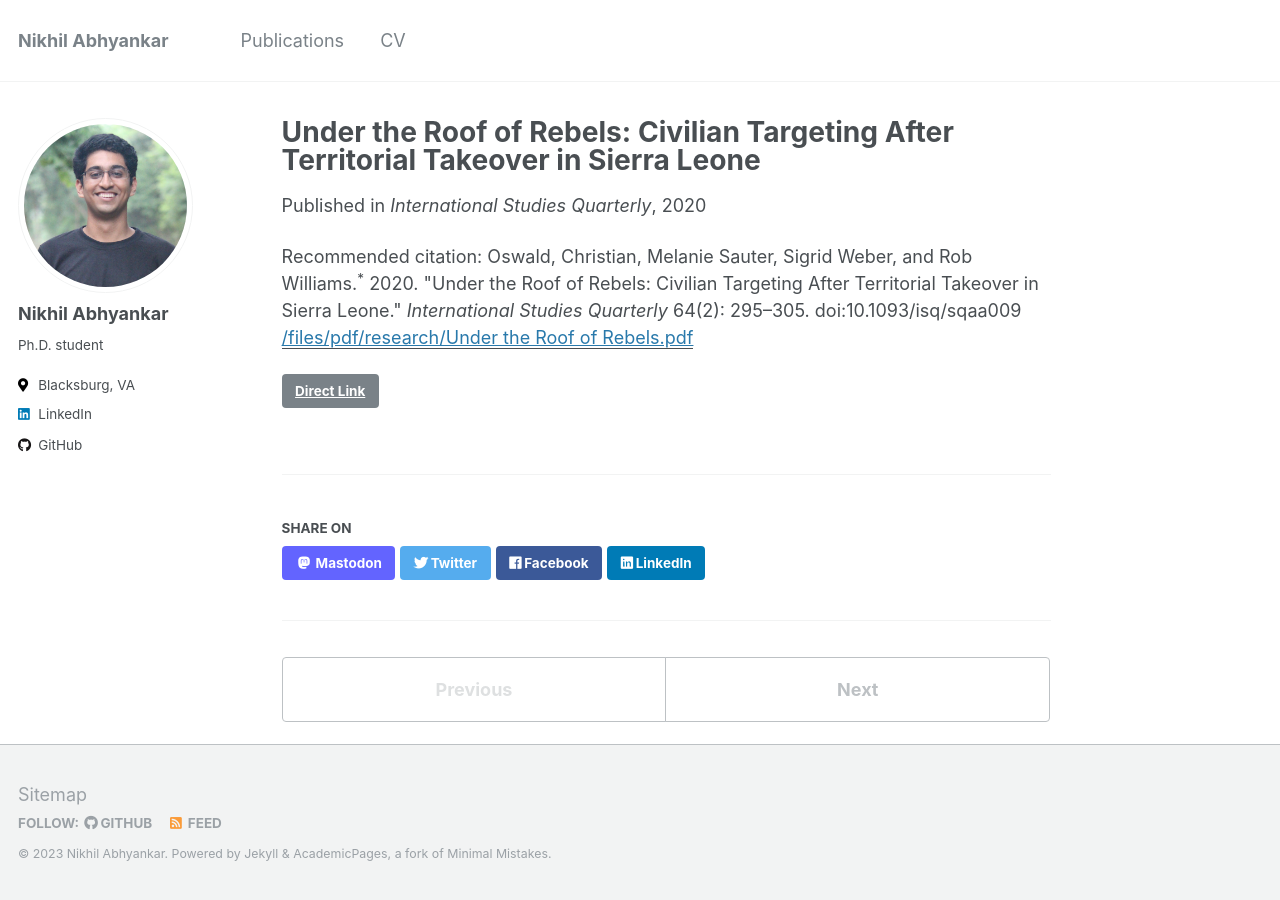
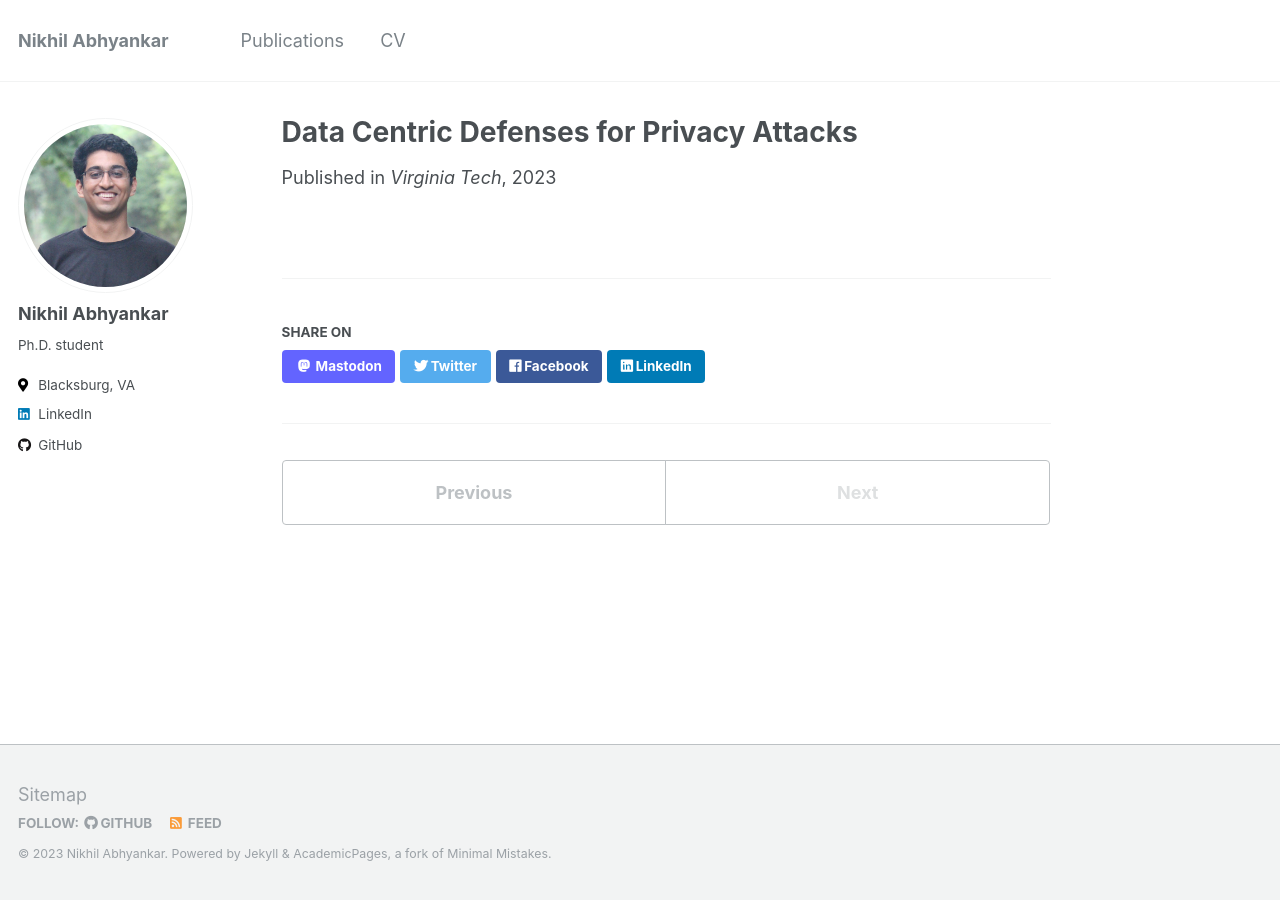
Before and after one commit to nikhilsab/nikhilsab.github.io, a Jekyll site: the page built from _publications/2023-data-centric-defense.md, in a window 1280 px wide. Built offline with Jekyll 4.4.1, drawn with Linux system fonts in a browser that asks for light colours.

Commit message:
Change in publications, cv 2.0

```diff
--- a/_publications/2020-civilian-targeting.md
+++ b/_publications/2023-data-centric-defense.md
@@ -1,4 +1,13 @@
 ---
+title: "Data Centric Defenses for Privacy Attacks"
+collection: publications
+permalink: /publication/2023-data-centric-defense
+date: 2023-08-14
+venue: Virginia Tech
+paperurl: 'https://vtechworks.lib.vt.edu/bitstream/handle/10919/116036/Abhyankar_NS_T_2023.pdf?sequence=1'
+venuetype: thesis
+---
+<!-- ---
 title: "Under the Roof of Rebels: Civilian Targeting After Territorial Takeover in Sierra Leone"
 collection: publications
 permalink: /publication/2020-civilian-targeting
@@ -8,4 +17,4 @@ paperurl: '/files/pdf/research/Under the Roof of Rebels.pdf'
 link: 'https://doi.org/10.1093/isq/sqaa009'
 code: 'https://doi.org/10.7910/DVN/BEKPWV'
 citation: 'Oswald, Christian, Melanie Sauter, Sigrid Weber, and Rob Williams.<sup>*</sup> 2020. &quot;Under the Roof of Rebels: Civilian Targeting After Territorial Takeover in Sierra Leone.&quot; <i>International Studies Quarterly</i> 64(2): 295–305. doi:10.1093/isq/sqaa009'
----
+--- -->
```
Also changed, not shown: _pages/cv.md (+1 -1 lines).
